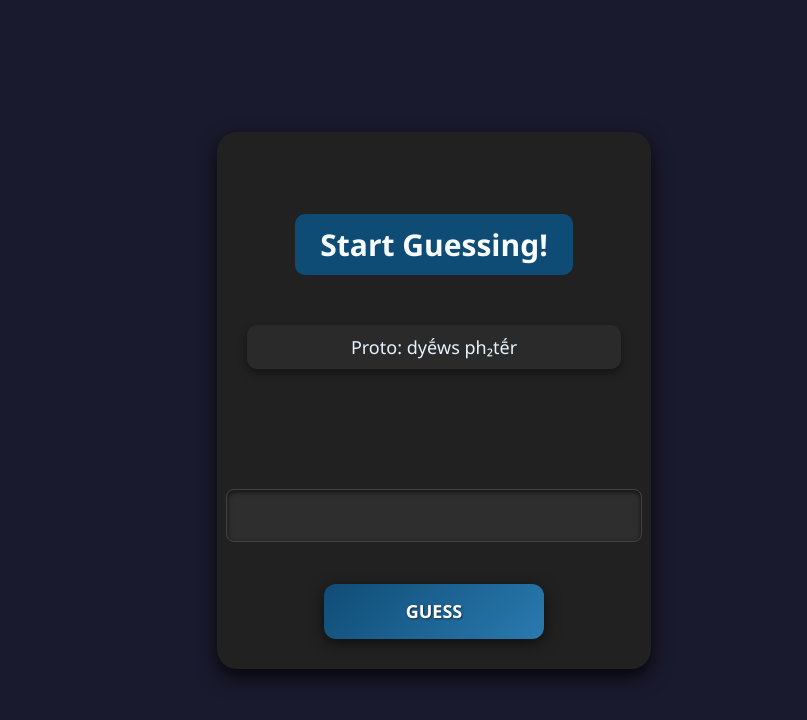
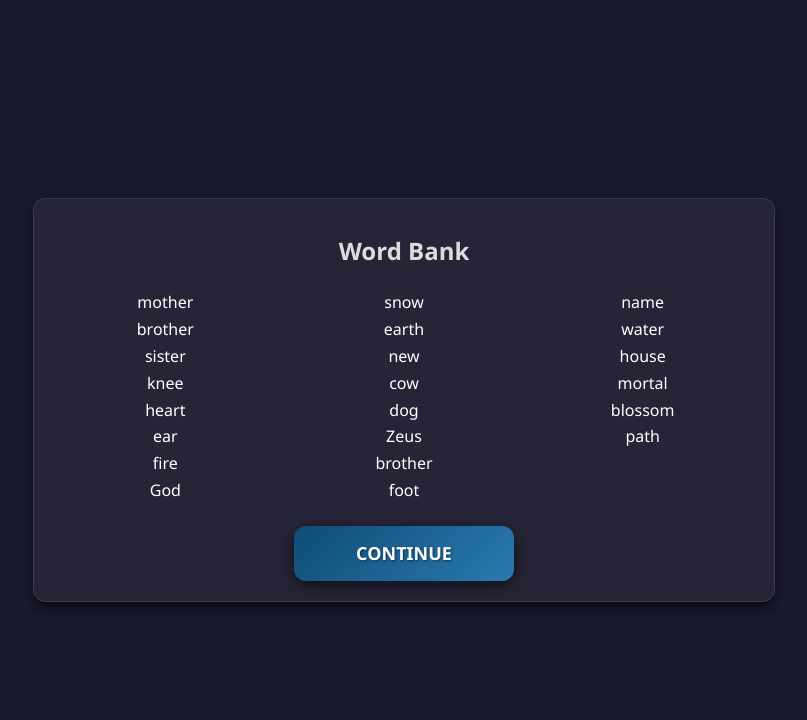
Before and after one commit to Willywombat-git/Indo-European-Word-Game, a plain HTML site: page Indo_European_Word_Game.html in a window 1280 px wide. Both pictures are taken after a click on the link "CLICK TO START". Shown: the whole page, without its empty margins (236-1043 px from the left). Drawn offline with Linux system fonts and the light colour scheme.

Commit message:
Added more answers and Word Bank page.

```diff
--- a/Indo_European_Word_Game.html
+++ b/Indo_European_Word_Game.html
@@ -14,10 +14,12 @@
             display: flex;
             flex-direction: column;
             align-items: center;
-            justify-content: center;
-            height: 100vh; /* Full viewport height */
-            overflow: hidden;
+            justify-content: center; /* Center the content vertically */
+            min-height: 100vh; /* Ensure the body can expand vertically */
+            overflow-x: hidden; /* Prevent horizontal scrolling */
+            overflow-y: auto; /* Enable vertical scrolling */
         }
+
 
         /* Introduction container */
         #intro, #final {
@@ -69,7 +71,7 @@
         }
 
         /* Align content in the center of the screen */
-        #opening, #end_screen{
+        #opening, #end_screen, #word_bank{
             display: flex;
             flex-direction: column;
             align-items: center;
@@ -104,7 +106,7 @@
             max-width: 700px;
             height: auto;
             padding: 30px;
-            background-color: #212121; /* Dark neutral background */
+            background-color: #252537; /* Dark neutral background */
             border-radius: 20px;
             box-shadow: 0 8px 20px rgba(0, 0, 0, 0.8); /* Smooth shadow */
             margin: 20px auto;
@@ -132,12 +134,13 @@
             color: #e5f4ff;
         }
 
+
         #hint1, #hint2, #hint3, #hint4 {
             font-size: 18px;
             margin: 10px 0;
             padding: 10px;
             border-radius: 10px;
-            background-color: #2a2a2a;
+            background-color: #1e1e1e;
             box-shadow: 0 4px 8px rgba(0, 0, 0, 0.4); /* Subtle depth */
             visibility: hidden; /* Hides the hint initially */
             opacity: 0; /* Ensures no visual box */
@@ -170,7 +173,7 @@
             max-width: 400px;
             border-radius: 8px;
             border: 1px solid #424242;
-            background-color: #2e2e2e;
+            background-color: #1e1e1e;
             color: #e0e0e0;
             box-shadow: inset 0 2px 5px rgba(0, 0, 0, 0.6); /* Inset shadow for depth */
             margin-bottom: 20px;
@@ -240,6 +243,73 @@
                 transform: translateY(0);
             }
         }
+
+        #word_bank {
+            display: none;           /* hidden by default, shown at the right time */
+            flex-direction: column;  /* or your layout of choice */
+            background-color: #252537;
+            border-radius: 12px;
+            box-shadow: 0 6px 12px rgba(0, 0, 0, 0.6);
+            border: 1px solid #3a3a55;
+            padding: 20px;
+            margin: 20px;
+            justify-self: center;
+            max-width: 700px;
+        }
+        #word_bank_title {
+            font-size: 24px;
+            font-weight: bold;
+            text-decoration: none;
+            margin-top: 15px;
+        }
+        .answer_list {
+            /*
+                Let's make, say, 3 columns.
+                You can adjust column-count up or down to get the best fit.
+            */
+            column-count: 3;
+            column-gap: 1em;
+            list-style-type: none;
+            padding: 0;
+            margin: 0;
+            width: 100%;
+        }
+        .answer_item {
+            display: inline-block; /* needed for multi-column to treat items individually */
+            width: 100%;           /* ensures each item uses the full column width */
+            font-size: 16px;
+            background-color: transparent; /* remove backgrounds for more compactness */
+            box-shadow: none;
+            margin-bottom: 5px;
+            line-height: 1.3;
+            padding: 0;            /* remove extra padding */
+        }
+        .answer_item strong {
+            color: #fff;
+            font-weight: normal; /* optional: normal weight to reduce "boldness" */
+        }
+        #continue{
+            width: 220px;
+            height: 55px;
+            display: flex;
+            align-items: center;
+            justify-content: center;
+            color: #ffffff;
+            background: linear-gradient(135deg, #0f4c75, #2a7ab0); /* Gradient background */
+            font-size: 18px;
+            font-weight: bold;
+            text-transform: uppercase;
+            border: none;
+            border-radius: 12px; /* Rounded corners */
+            cursor: pointer;
+            transition: background 0.3s ease, transform 0.2s ease, box-shadow 0.3s ease;
+            box-shadow: 0 4px 15px rgba(0, 0, 0, 0.6); /* Elevated shadow for depth */
+            text-shadow: 1px 1px 2px rgba(0, 0, 0, 0.5); /* Text shadow for clarity */
+            margin-top: 20px;
+        }
+
+
+
     </style>
     <style>
         /* Fade-in animation */
@@ -291,6 +361,11 @@
             </p>
         </div>
 
+        <div id="word_bank">
+            <p id="word_bank_title">Word Bank</p>
+            <ul id="wordBankList" class="answer_list"></ul>
+            <a id="continue" class="button" href="#">Continue</a>
+        </div>
 
         <div id="game">
             <div id="score">
@@ -313,9 +388,34 @@
         <div id="end_screen">
             <p id="final"></p>
         </div>
-        <!-- add HTML here-->
     </main>
     <script> //switch screen/ animation
+        var answers = [
+            { proto: "méh₂tēr", meaning: "mother", protoLanguage: "mōdēr", oldLanguage: "modor", modernEnglish: "mother" },
+            { proto: "bʰréh₂tēr", meaning: "brother", protoLanguage: "brōþēr", oldLanguage: "broþor", modernEnglish: "brother" },
+            { proto: "swésōr", meaning: "sister", protoLanguage: "swestēr", oldLanguage: "sweostor", modernEnglish: "sister" },
+            { proto: "gónu", meaning: "knee", protoLanguage: "knewą", oldLanguage: "cnēow", modernEnglish: "knee" },
+            { proto: "ḱr̥d", meaning: "heart", protoLanguage: "hertô", oldLanguage: "heorte", modernEnglish: "heart" },
+            { proto: "h₂óws", meaning: "ear", protoLanguage: "ausô", oldLanguage: "eare", modernEnglish: "ear" },
+            { proto: "péh₂wr̥", meaning: "fire", protoLanguage: "fōr", oldLanguage: "fȳr", modernEnglish: "fire" },
+            { proto: "dyḗws", meaning: "sky", protoLanguage: "𒀭𒅆𒄿𒌑𒄿𒉌", oldLanguage: "𒅆𒍑", modernEnglish: "God" },
+            { proto: "sneygʷʰ-", meaning: "snow", protoLanguage: "snīwaną", oldLanguage: "snīwan", modernEnglish: "snow" },
+            { proto: "h₁er-", meaning: "earth", protoLanguage: "erþō", oldLanguage: "eorþe", modernEnglish: "earth" },
+            { proto: "néwos", meaning: "new", protoLanguage: "neudaz", oldLanguage: "*néwos", modernEnglish: "new" },
+            { proto: "gʷṓws", meaning: "cow", protoLanguage: "kōz", oldLanguage: "cū", modernEnglish: "cow" },
+            { proto: "ḱwṓ", meaning: "dog", protoLanguage: "hundaz", oldLanguage: "hund", modernEnglish: "dog" },
+            { proto: "dyḗws ph₂tḗr", meaning: "Zeus", protoLanguage: "Dzéus", oldLanguage: "Ζεύς", modernEnglish: "Zeus" },
+            { proto: "bʰéh₂tēr", meaning: "brother", protoLanguage: "brōþēr", oldLanguage: "broþor", modernEnglish: "brother" },
+            { proto: "pṓds", meaning: "foot", protoLanguage: "pōz", oldLanguage: "fūs", modernEnglish: "foot" },
+            { proto: "h₁nómn̥", meaning: "name", protoLanguage: "namô", oldLanguage: "nama", modernEnglish: "name" },
+            { proto: "wódr̥", meaning: "water", protoLanguage: "watōr", oldLanguage: "wæter", modernEnglish: "water" },
+            { proto: "dómos", meaning: "house", protoLanguage: "domaz", oldLanguage: "hūs", modernEnglish: "house" },
+            { proto: "mr̥tós", meaning: "mortal", protoLanguage: "murtaz", oldLanguage: "morðor", modernEnglish: "mortal" },
+            { proto: "bʰélh₂-", meaning: "blossom", protoLanguage: "blōz", oldLanguage: "blōstma", modernEnglish: "blossom" },
+            { proto: "gʷémtos", meaning: "path", protoLanguage: "wēgaz", oldLanguage: "weg", modernEnglish: "path" }
+        ];
+
+        word_bank.style.display = 'none';
         game.style.display = 'none';
         end_screen.style.display = 'none';
 
@@ -326,14 +426,37 @@
             console.log('Game Started.');
             opening.classList.add('fade-out');
 
-            opening.style.display = 'none'; // Hide opening screen
-            game.style.display = 'flex';   // Show game screen
+            opening.style.display = 'none';      // hide intro
+            buildWordBank();                    // build the word bank
+            word_bank.style.display = 'flex';    // show the word bank
+            word_bank.classList.add('fade-in');  // optional fade-in class
+        });
+    </script>
 
-            // Apply fade-in to the game screen
-            game.classList.add('fade-in');
+    <script>
+        function buildWordBank(){
+            const continueButton = document.getElementById('continue');
+            const listContainer = document.getElementById('wordBankList');
+            listContainer.innerHTML = '';
+            answers.forEach(item => {
+                const li = document.createElement('li');
+                li.classList.add('answer_item');
+                // Only modernEnglish, shown compactly
+                li.innerHTML = `<strong>${item.modernEnglish}</strong>`;
+                listContainer.appendChild(li);
+            });
+            continueButton.addEventListener('click', function () {
+                word_bank.classList.remove('fade-in');
+                word_bank.classList.add('fade-out');
+                setTimeout(() => {
+                    word_bank.style.display = 'none';
+                    game.style.display = 'flex';
+                    game.classList.add('fade-in');
+                    main_game();
+                }, 750);
+            });
+        }
 
-            main_game();
-        });
     </script>
 
     <script>
@@ -359,30 +482,7 @@
             const input = document.getElementById("input")
 
 
-            const answers = [
-                { proto: "méh₂tēr", meaning: "mother", protoLanguage: "mōdēr", oldLanguage: "modor", modernEnglish: "mother" },
-                { proto: "bʰréh₂tēr", meaning: "brother", protoLanguage: "brōþēr", oldLanguage: "broþor", modernEnglish: "brother" },
-                { proto: "swésōr", meaning: "sister", protoLanguage: "swestēr", oldLanguage: "sweostor", modernEnglish: "sister" },
-                { proto: "gónu", meaning: "knee", protoLanguage: "knewą", oldLanguage: "cnēow", modernEnglish: "knee" },
-                { proto: "ḱr̥d", meaning: "heart", protoLanguage: "hertô", oldLanguage: "heorte", modernEnglish: "heart" },
-                { proto: "h₂óws", meaning: "ear", protoLanguage: "ausô", oldLanguage: "eare", modernEnglish: "ear" },
-                { proto: "péh₂wr̥", meaning: "fire", protoLanguage: "fōr", oldLanguage: "fȳr", modernEnglish: "fire" },
-                { proto: "dyḗws", meaning: "sky", protoLanguage: "𒀭𒅆𒄿𒌑𒄿𒉌", oldLanguage: "𒅆𒍑", modernEnglish: "God" },
-                { proto: "sneygʷʰ-", meaning: "snow", protoLanguage: "snīwaną", oldLanguage: "snīwan", modernEnglish: "snow" },
-                { proto: "h₁er-", meaning: "earth", protoLanguage: "erþō", oldLanguage: "eorþe", modernEnglish: "earth" },
-                { proto: "néwos", meaning: "new", protoLanguage: "neudaz", oldLanguage: "*néwos", modernEnglish: "new" },
-                { proto: "gʷṓws", meaning: "cow", protoLanguage: "kōz", oldLanguage: "cū", modernEnglish: "cow" },
-                { proto: "ḱwṓ", meaning: "dog", protoLanguage: "hundaz", oldLanguage: "hund", modernEnglish: "dog" },
-                { proto: "dyḗws ph₂tḗr", meaning: "Zeus", protoLanguage: "Dzéus", oldLanguage: "Ζεύς", modernEnglish: "Zeus" },
-                { proto: "bʰéh₂tēr", meaning: "brother", protoLanguage: "brōþēr", oldLanguage: "broþor", modernEnglish: "brother" },
-                { proto: "pṓds", meaning: "foot", protoLanguage: "pōz", oldLanguage: "fūs", modernEnglish: "foot" },
-                { proto: "h₁nómn̥", meaning: "name", protoLanguage: "namô", oldLanguage: "nama", modernEnglish: "name" },
-                { proto: "wódr̥", meaning: "water", protoLanguage: "watōr", oldLanguage: "wæter", modernEnglish: "water" },
-                { proto: "dómos", meaning: "house", protoLanguage: "domaz", oldLanguage: "hūs", modernEnglish: "house" },
-                { proto: "mr̥tós", meaning: "mortal", protoLanguage: "murtaz", oldLanguage: "morðor", modernEnglish: "mortal" },
-                { proto: "bʰélh₂-", meaning: "blossom", protoLanguage: "blōz", oldLanguage: "blōstma", modernEnglish: "blossom" },
-                { proto: "gʷémtos", meaning: "path", protoLanguage: "wēgaz", oldLanguage: "weg", modernEnglish: "path" }
-            ];
+
             shuffle(answers);
             function shuffle(array){
                 let temp;
```
